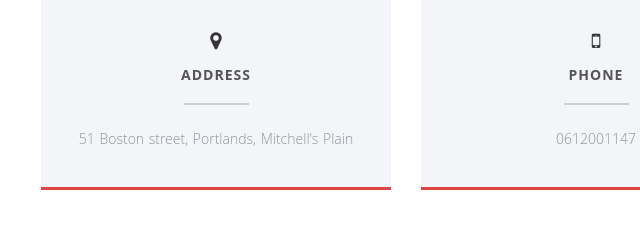
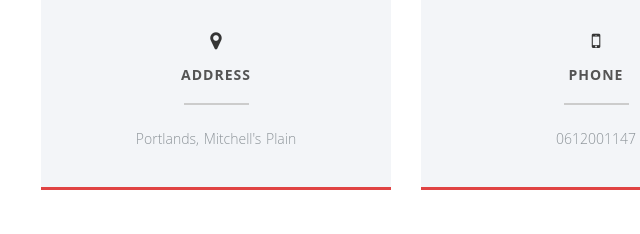
Before and after one commit to devonwood23/devon-onepage, a plain HTML site: page index.html in a window 1280 px wide. Shown: the part 5160-5394 px from the top of the page, 44-684 px from the left. Drawn offline with nearby package versions, Linux system fonts and the light colour scheme; some packages are replaced by stand-ins of ours.

Commit message:
Update index.html

```diff
--- a/index.html
+++ b/index.html
@@ -391,7 +391,7 @@
               <div class="col-md-4">
                 <div class="dark-box box-hover">
                   <h2><i class="fa fa-map-marker"></i><span>Address</span></h2>
-                  <p>51 Boston street, Portlands, Mitchell's Plain</p>
+                  <p>Portlands, Mitchell's Plain</p>
                 </div>
               </div>
 			  <!-- Phone Number Box -->
```
